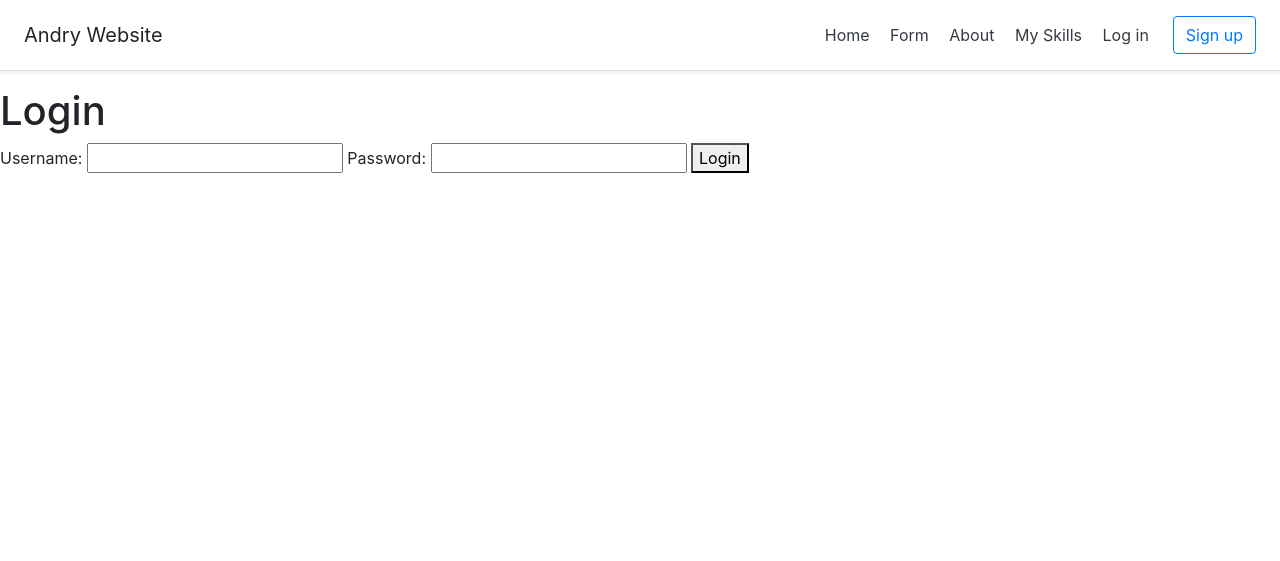
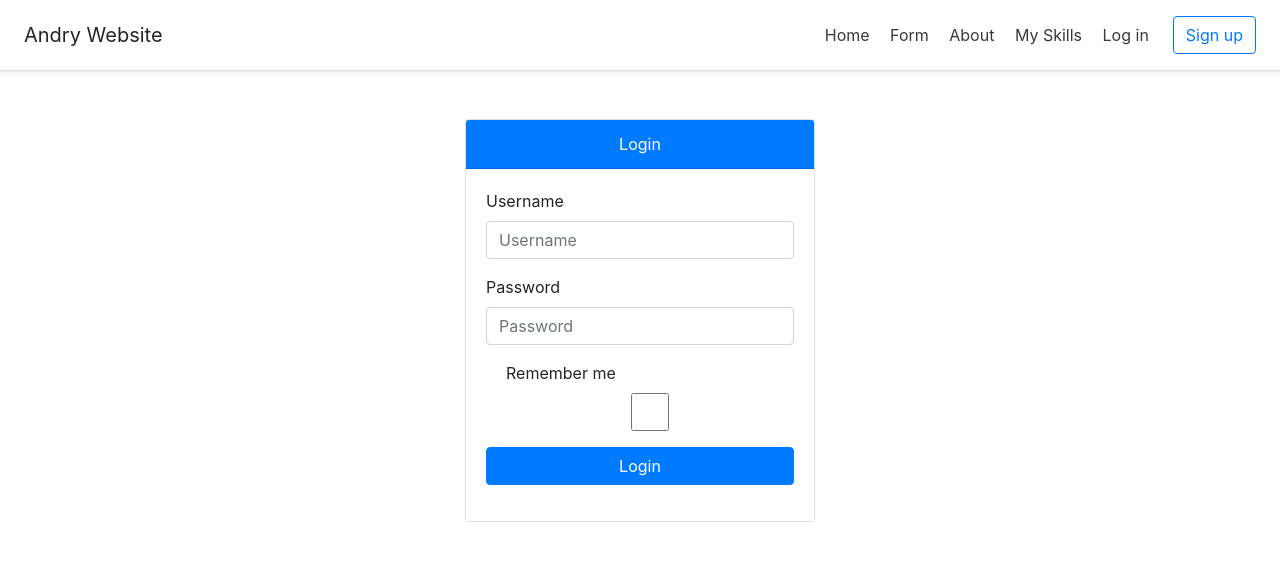
Before and after one commit to AndryLev/PNU-WEB-PythonAndriyLevitskyi, a Flask app: page /login in a window 1280 px wide. Shown: the top 561 px of the page. Run offline with Flask 3, Linux system fonts and the light colour scheme; some libraries are stand-ins or nearby versions.

Commit message:
Lab 5 WTF-forms

```diff
--- /dev/null
+++ b/app/forms.py
@@ -0,0 +1,16 @@
+from flask_wtf import FlaskForm
+from wtforms import StringField, TextAreaField, SubmitField, PasswordField, BooleanField
+from wtforms.validators import DataRequired, Length
+
+
+class FeedbackForm(FlaskForm):
+    name = StringField('Name', validators=[DataRequired()])
+    feedback_text = TextAreaField('Feedback', validators=[DataRequired()])
+    submit = SubmitField('Send')
+
+
+class LoginForm(FlaskForm):
+    name = StringField('Username', validators=[DataRequired()])
+    password = PasswordField('Password', validators=[DataRequired(), Length(min=4, max=10)])
+    remember = BooleanField('Remember me')
+    submit = SubmitField('Login')
--- a/app/templates/base.html
+++ b/app/templates/base.html
@@ -9,6 +9,17 @@
 </head>
 <body>
 {% include "navbar.html" %}
+<div class="container">
+    {% with messages = get_flashed_messages(with_categories=true) %}
+        {% if messages %}
+            <ul class="flashes list-unstyled text-center">
+                {% for category, message in messages %}
+                    <li class="flash-{{ category }}">{{ message }}</li>
+                {% endfor %}
+            </ul>
+        {% endif %}
+    {% endwith %}
+</div>
 {% block body %}
 
 {% endblock %}
--- a/app/templates/login.html
+++ b/app/templates/login.html
@@ -1,20 +1,31 @@
 {% extends "base.html" %}
+{% from "macros.html" import render_field %}
 {% block body %}
 {{ super() }}
-<!DOCTYPE html>
-<html>
-<head>
-    <title>Login</title>
-</head>
-<body>
-    <h1>Login</h1>
-    <form action="/login/user" method="post">
-        <label for="name">Username:</label>
-        <input type="text" name="name" required>
-        <label for="password">Password:</label>
-        <input type="password" name="password" required>
-        <button type="submit">Login</button>
-    </form>
-</body>
-</html>
+<div class="container mt-5">
+    <div class="row justify-content-center">
+        <div class="col-md-4">
+            <div class="card">
+                <div class="card-header bg-primary text-white text-center">Login</div>
+                <div class="card-body">
+                    <form method="POST" novalidate>
+                        {{ form.csrf_token }}
+
+                        {{ render_field(form.name, class_='custom-class', placeholder='Username') }}
+
+                        {{ render_field(form.password, class_='another-class', placeholder='Password') }}
+
+                        <div class="form-group form-check">
+                            {{ render_field(form.remember) }}
+                        </div>
+
+                        <div class="form-group">
+                            {{ form.submit(class="btn btn-block btn-primary") }}
+                        </div>
+                    </form>
+                </div>
+            </div>
+        </div>
+    </div>
+</div>
 {% endblock %}
--- /dev/null
+++ b/app/templates/macros.html
@@ -0,0 +1,13 @@
+{% macro render_field(field, class_=None, placeholder=None) %}
+    <div class="form-group">
+        {{ field.label(class="form-label " ~ (class_ if class_ else '')) }}
+        {{ field(class="form-control " ~ (class_ if class_ else ''), placeholder=placeholder) }}
+        {% if field.errors %}
+            <ul class="errors">
+                {% for error in field.errors %}
+                    <li>{{ error }}</li>
+                {% endfor %}
+            </ul>
+        {% endif %}
+    </div>
+{% endmacro %}
--- a/app/views.py
+++ b/app/views.py
@@ -2,8 +2,11 @@ import os
 from datetime import datetime, timedelta
 from flask import render_template, request, redirect, url_for, flash, session, make_response
 from app.data import posts
-from app import app, db, FeedbackForm, Feedback
+from app import app, db
+from app.forms import FeedbackForm, LoginForm
 import json
+
+from app.models import Feedback
 
 
 def _get_credentials_filepath(filename="data/users.json", ):
@@ -16,9 +19,35 @@ with open(_get_credentials_filepath(), 'r') as f:
     users = json.load(f)
 
 
-@app.route('/login')
+# @app.route('/login')
+# def login():
+#     return render_template("login.html")
+
+@app.route('/login', methods=["GET", "POST"])
 def login():
-    return render_template("login.html")
+    form = LoginForm()
+
+    if form.validate_on_submit():
+        name = form.name.data
+        password = form.password.data
+        remember = bool(request.form.get("remember"))
+
+        if name in users and users[name] == password:
+            session["username"] = name
+            if remember:
+
+                session.permanent = True
+                app.permanent_session_lifetime = timedelta(days=730)
+            else:
+
+                app.permanent_session_lifetime = timedelta(minutes=25)
+            flash('Login successful', 'success')
+            return redirect(url_for("info"))
+        else:
+            flash('Invalid username or password', 'danger')
+            return redirect(url_for("login"))
+
+    return render_template("login.html", form=form)
 
 
 @app.route('/login/user', methods=["GET", "POST"])
```
Also changed, not shown: app/__init__.py (+0 -19 lines), app/models.py (added, +11 -0 lines).
